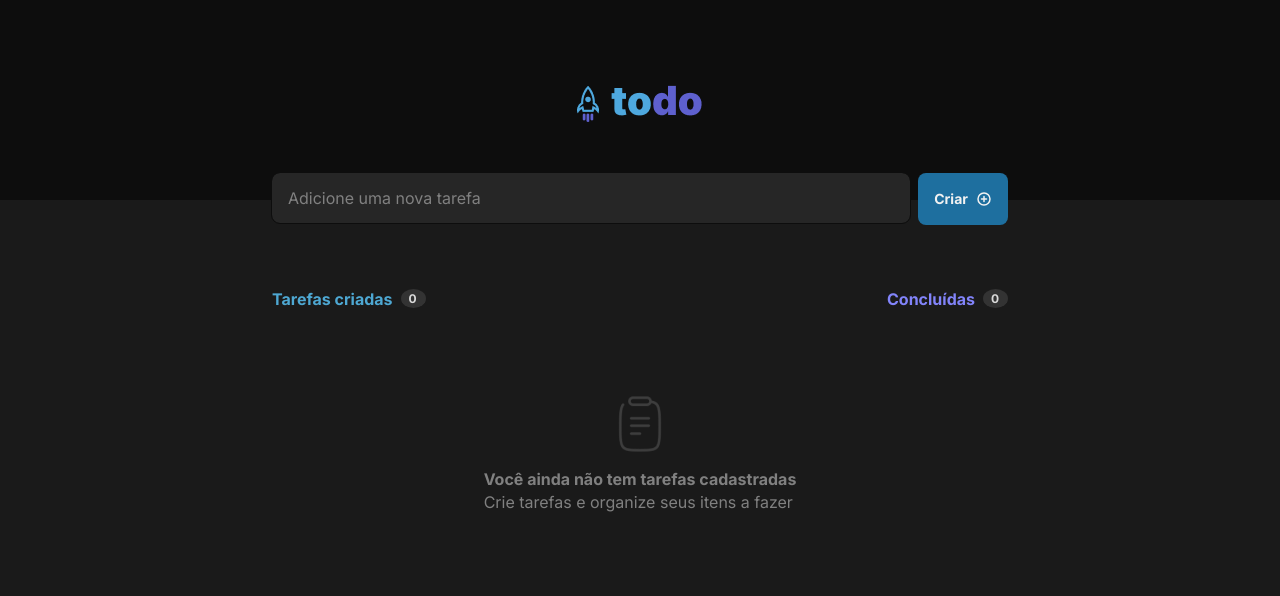
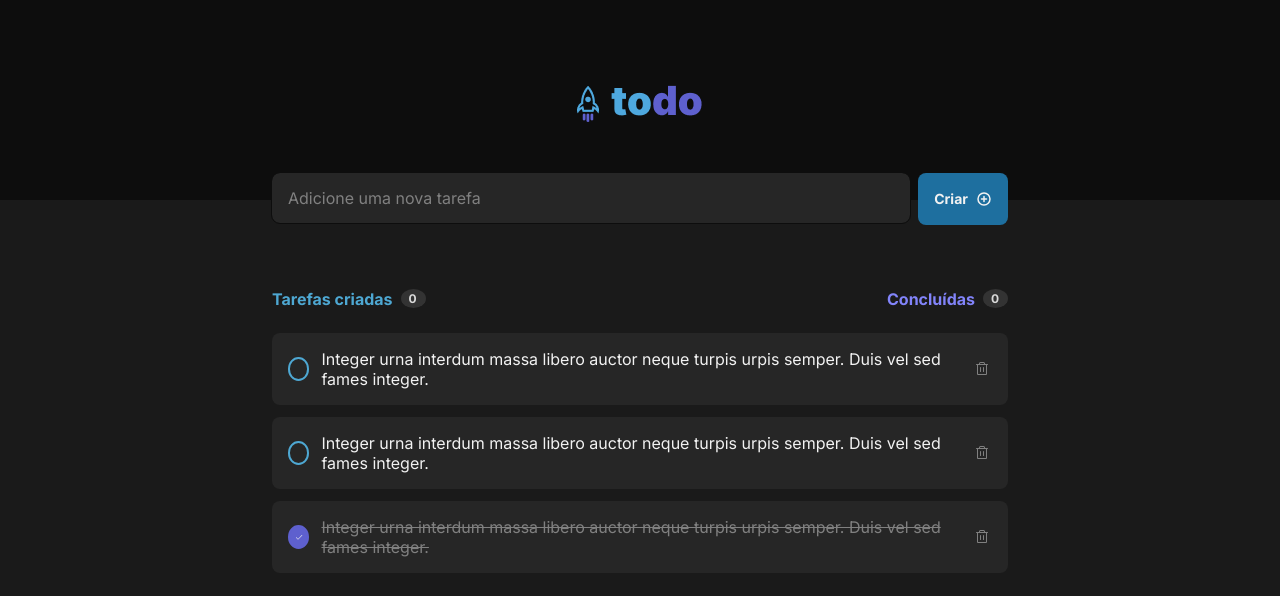
Before and after one commit to WigorCosta21/desafio-todo, a React (Vite) app: page / in a window 1280 px wide. Shown: the top 596 px of the page. Built offline with nearby package versions, Linux system fonts and the light colour scheme.

Commit message:
feat: created task component

```diff
--- a/src/App.module.css
+++ b/src/App.module.css
@@ -8,3 +8,10 @@
     gap: 0.5rem;
     margin: -1.6875rem 0 4rem;
 }
+
+.list {
+    display: flex;
+    flex-direction: column;
+    list-style: none;
+    gap: 0.75rem;
+}
--- a/src/App.tsx
+++ b/src/App.tsx
@@ -1,14 +1,18 @@
+import { useState } from "react";
 import { PlusCircle } from "@phosphor-icons/react";
 import { Header } from "./components/Header";
 import { Input } from "./components/Input";
 import { Button } from "./components/Button";
+import { HeaderTask } from "./components/HeaderTask";
+import { Task } from "./components/Task";
+import { TaskData } from "./data/Task";
 
 import styles from "./App.module.css";
 import "./global.css";
-import { HeaderTask } from "./components/HeaderTask";
-import { TaskEmpty } from "./components/TaskEmpty";
 
 const App = () => {
+  const [tasks, setTasks] = useState(TaskData);
+
   return (
     <main>
       <Header />
@@ -20,7 +24,14 @@ const App = () => {
           </Button>
         </div>
         <HeaderTask tasksCounter={0} completTasksCounter={0} />
-        <TaskEmpty />
+
+        <ul className={styles.list}>
+          {tasks.map((task) => (
+            <li key={task.id}>
+              <Task task={task} />
+            </li>
+          ))}
+        </ul>
       </section>
     </main>
   );
--- /dev/null
+++ b/src/components/Task.module.css
@@ -0,0 +1,72 @@
+.content {
+    display: flex;
+    gap: 0.75rem;
+    align-items: center;
+    background-color: var(--gray-500);
+    border-radius: 8px;
+    padding: 1rem;
+}
+
+.paragraph {
+    flex: 1;
+    font-size: 0.875rem;
+    line-height: 140%;
+}
+
+.paragraph-checked {
+    text-decoration: line-through;
+    color: var(--gray-300);
+}
+
+.checkbox {
+    width: 1.5rem;
+    height: 1.5rem;
+    border-radius: 50%;
+    border: 2px solid;
+    display: flex;
+    align-items: center;
+    justify-content: center;
+    cursor: pointer;
+}
+
+.unchecked {
+    border-color: var(--blue);
+    transition: all 0.2s;
+}
+
+.unchecked:hover {
+    border-color: var(--blue-dark);
+    background: rgba(78, 168, 211, 0.2);
+}
+
+.checked {
+    background-color: var(--purple-dark);
+    border-color: var(--purple-dark);
+    transition: all 0.2s;
+}
+
+.checked:hover {
+    background-color: var(--purple);
+    border-color: var(--purple);
+}
+
+.button {
+    width: 24px;
+    height: 24px;
+    background-color: transparent;
+    border: none;
+    cursor: pointer;
+    display: flex;
+    align-items: center;
+    justify-content: center;
+    border-radius: 4px;
+    transition: all 0.2s;
+}
+
+.button:hover {
+    background-color: var(--gray-400);
+}
+
+.button:hover svg {
+    fill: var(--danger);
+}
--- /dev/null
+++ b/src/components/Task.tsx
@@ -0,0 +1,25 @@
+import { Check, Trash } from "@phosphor-icons/react";
+import { ITask } from "../types/Task";
+
+import styles from "./Task.module.css";
+
+type TaskProps = {
+  task: ITask;
+};
+
+export const Task = ({ task }: TaskProps) => {
+  const checkedSpan = task.isComplete ? styles.checked : styles.unchecked;
+  const checkedParagraph = task.isComplete ? styles["paragraph-checked"] : "";
+
+  return (
+    <label className={styles.content}>
+      <span className={`${styles.checkbox} ${checkedSpan}`}>
+        {task.isComplete && <Check size={8} />}
+      </span>
+      <p className={`${styles.text} ${checkedParagraph}`}>{task.text}</p>
+      <button className={styles.button}>
+        <Trash size={16} color="#808080" />
+      </button>
+    </label>
+  );
+};
--- /dev/null
+++ b/src/data/Task.ts
@@ -0,0 +1,19 @@
+import { ITask } from "../types/Task";
+
+export const TaskData: ITask[] = [
+  {
+    id: 1,
+    text: "Integer urna interdum massa libero auctor neque turpis urpis semper. Duis vel sed fames integer.",
+    isComplete: false,
+  },
+  {
+    id: 2,
+    text: "Integer urna interdum massa libero auctor neque turpis urpis semper. Duis vel sed fames integer.",
+    isComplete: false,
+  },
+  {
+    id: 3,
+    text: "Integer urna interdum massa libero auctor neque turpis urpis semper. Duis vel sed fames integer.",
+    isComplete: true,
+  },
+];
--- /dev/null
+++ b/src/types/Task.ts
@@ -0,0 +1,5 @@
+export type ITask = {
+  id: number;
+  text: string;
+  isComplete: boolean;
+};
```
